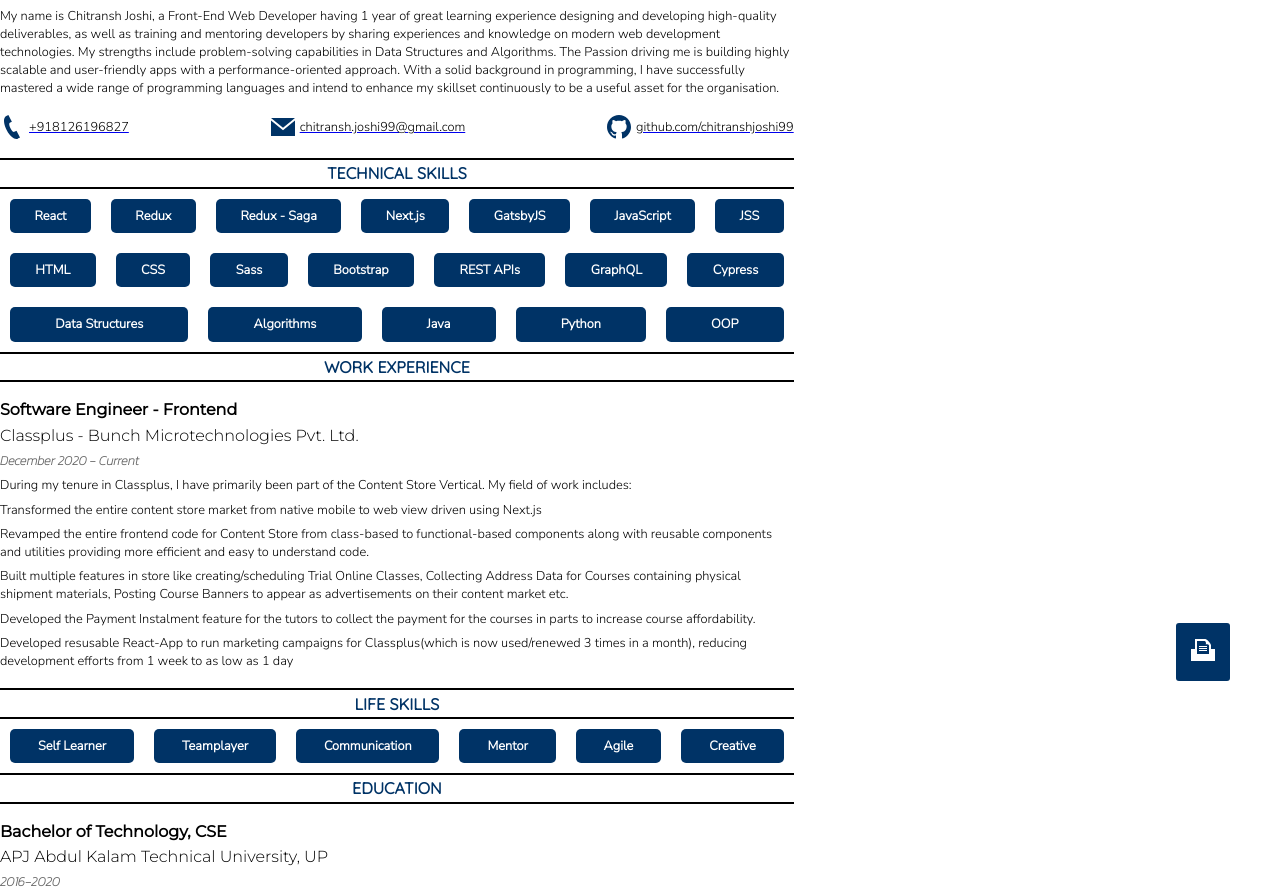
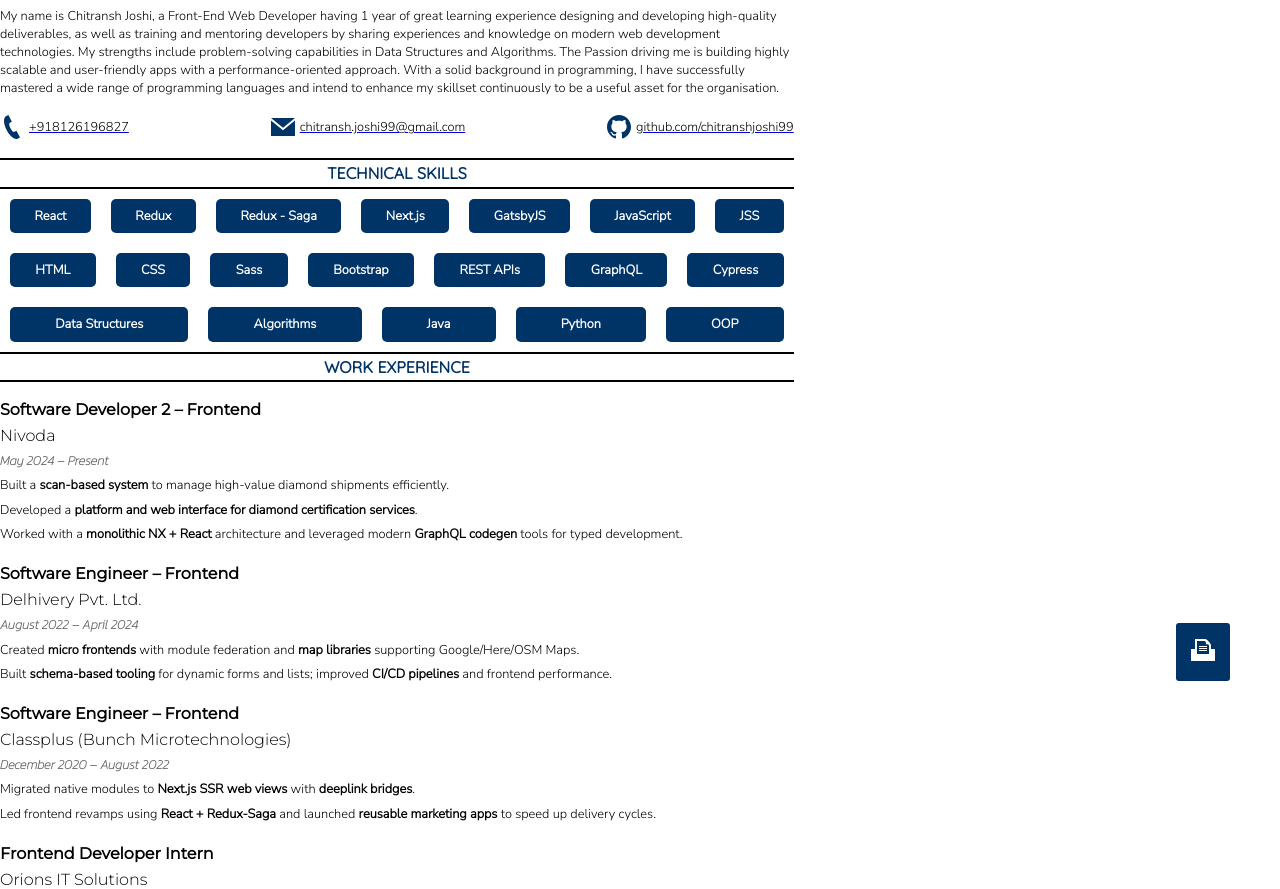
Before and after one commit to chitranshjoshi99/chitranshjoshi99.github.io, a plain HTML site: page index.html in a window 1280 px wide. Shown: the part 69-958 px from the top of the page. Drawn offline with Linux system fonts and the light colour scheme.

Commit message:
Update index.html

```diff
--- a/index.html
+++ b/index.html
@@ -129,55 +129,41 @@
           </div>
         </div>
         <div class="exp-section">
-          <div class="section-heading"><h3>WORK EXPERIENCE</h3></div>
-          <div class="exp-card">
-            <h2>Software Engineer - Frontend</h2>
-            <h4>Classplus - Bunch Microtechnologies Pvt. Ltd.</h4>
-            <h6>December 2020 - Current</h6>
-            <p>
-              During my tenure in Classplus, I have primarily been part of the
-              Content Store Vertical. My field of work includes:
-            </p>
-            <p>
-              Transformed the entire content store market from native mobile to
-              web view driven using Next.js
-            </p>
-            <p>
-              Revamped the entire frontend code for Content Store from
-              class-based to functional-based components along with reusable
-              components and utilities providing more efficient and easy to
-              understand code.
-            </p>
-            <p>
-              Built multiple features in store like creating/scheduling Trial
-              Online Classes, Collecting Address Data for Courses containing
-              physical shipment materials, Posting Course Banners to appear as
-              advertisements on their content market etc.
-            </p>
-            <p>
-              Developed the Payment Instalment feature for the tutors to collect
-              the payment for the courses in parts to increase course
-              affordability.
-            </p>
-            <p>
-              Developed resusable React-App to run marketing campaigns for
-              Classplus(which is now used/renewed 3 times in a month), reducing
-              development efforts from 1 week to as low as 1 day
-            </p>
-          </div>
+  <div class="section-heading"><h3>WORK EXPERIENCE</h3></div>
 
-          <!-- <div class="exp-card">
-            <h2>Frontend Developer Intern</h2>
-            <h4>Service4StartUp</h4>
-            <h6>Oct 2018 - Jan 2019</h6>
-            <p>
-              During my internship at Service4StartUp, I was assigned a project
-              on one of their products and in that, I worked on building a
-              native Android Application using Firebase as the backend and
-              designing project assets using Adobe Photoshop and Illustrator.
-            </p>
-          </div> -->
-        </div>
+  <div class="exp-card">
+    <h2>Software Developer 2 – Frontend</h2>
+    <h4>Nivoda</h4>
+    <h6>May 2024 – Present</h6>
+    <p>Built a <b>scan-based system</b> to manage high-value diamond shipments efficiently.</p>
+    <p>Developed a <b>platform and web interface for diamond certification services</b>.</p>
+    <p>Worked with a <b>monolithic NX + React</b> architecture and leveraged modern <b>GraphQL codegen</b> tools for typed development.</p>
+  </div>
+
+  <div class="exp-card">
+    <h2>Software Engineer – Frontend</h2>
+    <h4>Delhivery Pvt. Ltd.</h4>
+    <h6>August 2022 – April 2024</h6>
+    <p>Created <b>micro frontends</b> with module federation and <b>map libraries</b> supporting Google/Here/OSM Maps.</p>
+    <p>Built <b>schema-based tooling</b> for dynamic forms and lists; improved <b>CI/CD pipelines</b> and frontend performance.</p>
+  </div>
+
+  <div class="exp-card">
+    <h2>Software Engineer – Frontend</h2>
+    <h4>Classplus (Bunch Microtechnologies)</h4>
+    <h6>December 2020 – August 2022</h6>
+    <p>Migrated native modules to <b>Next.js SSR web views</b> with <b>deeplink bridges</b>.</p>
+    <p>Led frontend revamps using <b>React + Redux-Saga</b> and launched <b>reusable marketing apps</b> to speed up delivery cycles.</p>
+  </div>
+
+  <div class="exp-card">
+    <h2>Frontend Developer Intern</h2>
+    <h4>Orions IT Solutions</h4>
+    <h6>September 2020 – December 2020</h6>
+    <p>Contributed to UI features and assisted with frontend development tasks.</p>
+  </div>
+</div>
+
         <div class="skills-sections">
           <div class="section-heading"><h3>LIFE SKILLS</h3></div>
           <div class="skill-stack">
```
